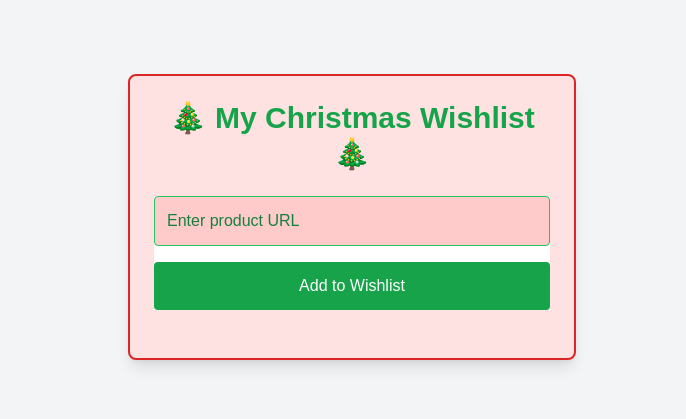
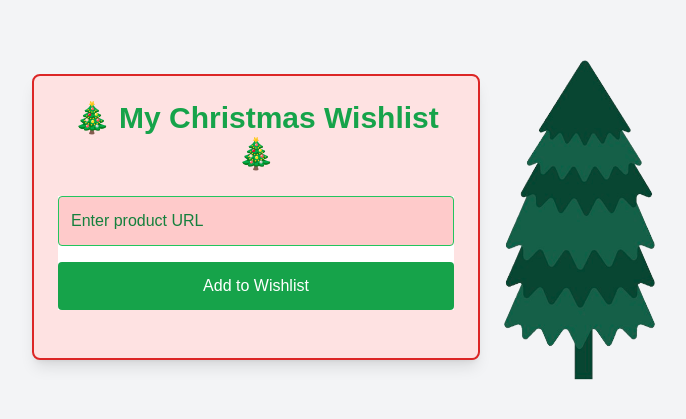
Before and after one commit to code-differently/24q4-team3, a Next.js app in the folder capstone/: page / in a window 1280 px wide. Shown: the part 183-602 px from the top of the page, without its empty margins (288-974 px from the left). Built offline with nearby package versions, Linux system fonts and the light colour scheme.

Commit message:
feat: adds christmas scene to page.tsx
here comes the second wave of merge conflicts

```diff
--- a/capstone/src/app/page.tsx
+++ b/capstone/src/app/page.tsx
@@ -1,10 +1,12 @@
 
+import ChristmasScene from './components/ChristmasScene';
 import WishlistForm from './components/WishlistForm';
 
 export default function Home() {
   return (
     <div className="flex items-center justify-center min-h-screen bg-gray-100 p-4">
       <WishlistForm />
+      <ChristmasScene/>
     </div>
   );
 }
```
